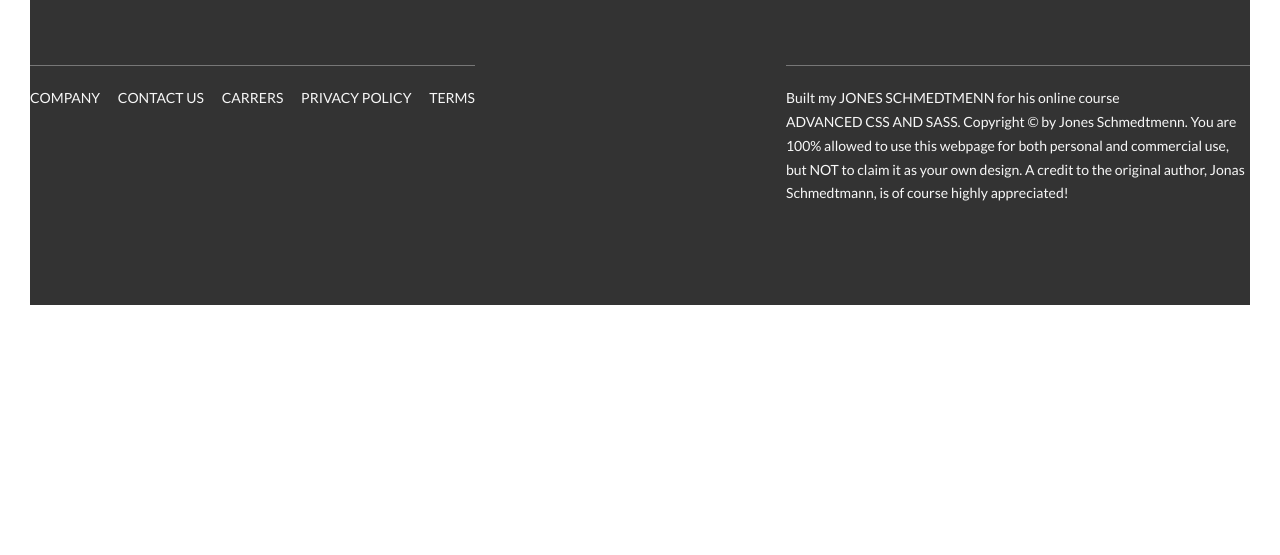
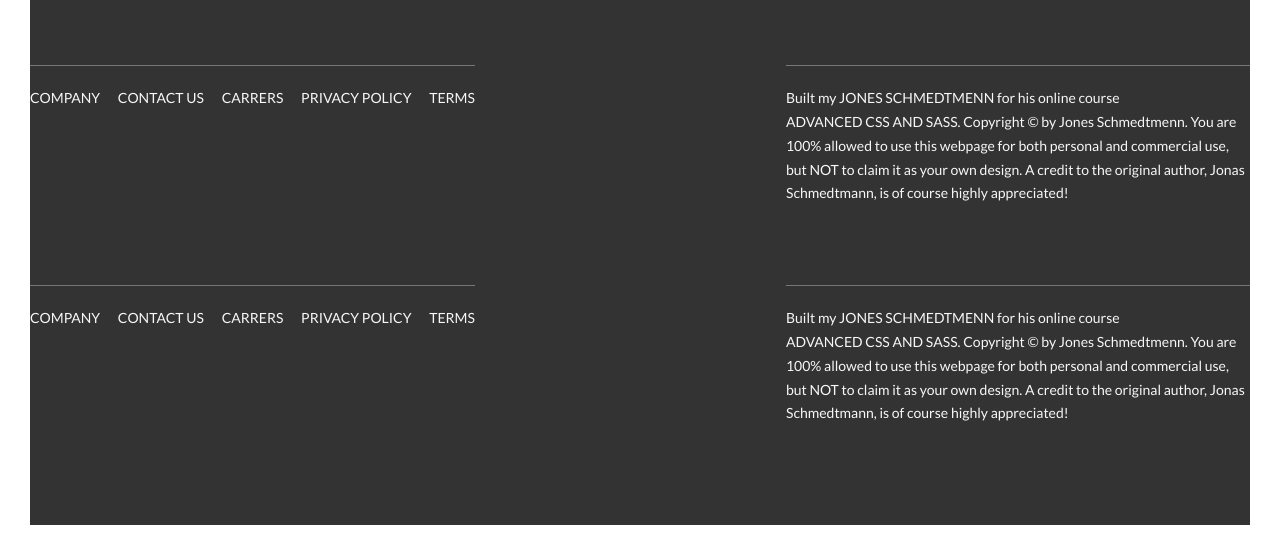
Before and after one commit to Abdulloh018/Natours, a website: page index.html in a window 1280 px wide. Shown: the part 5905-6460 px from the top of the page. Before the commit the page ends 6240 px from the top, so only its background shows below. Drawn offline with Linux system fonts and the light colour scheme.

Commit message:
refactored footer block index.html

```diff
--- a/index.html
+++ b/index.html
@@ -376,6 +376,24 @@
                     </p>
                 </div>
             </div>
+            <div class="row">
+                <div class="col-1-of-2">
+                    <div class="footer__navigation">
+                        <ul class="footer__list">
+                            <li class="footer__item"><a href="#" class="footer__link">Company</a></li>
+                            <li class="footer__item"><a href="#" class="footer__link">Contact us</a></li>
+                            <li class="footer__item"><a href="#" class="footer__link">Carrers</a></li>
+                            <li class="footer__item"><a href="#" class="footer__link">Privacy Policy</a></li>
+                            <li class="footer__item"><a href="#" class="footer__link">Terms</a></li>
+                        </ul>
+                    </div>
+                </div>
+                <div class="col-1-of-2">
+                    <p class="footer__copyright">
+                        Built my <a href="#" class="footer__link">Jones Schmedtmenn</a> for his online course <a href="#" class="footer__link">Advanced CSS and SASS</a>. Copyright &copy; by Jones Schmedtmenn. You are 100% allowed to use this webpage for both personal and commercial use, but NOT to claim it as your own design. A credit to the original author, Jonas Schmedtmann, is of course highly appreciated!
+                    </p>
+                </div>
+            </div>
         </footer>
 
         <div class="popup" id="popup">
```
